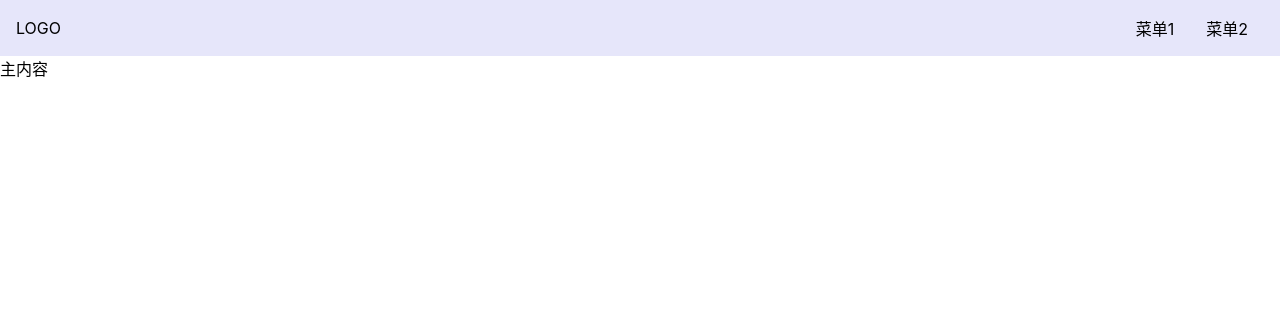
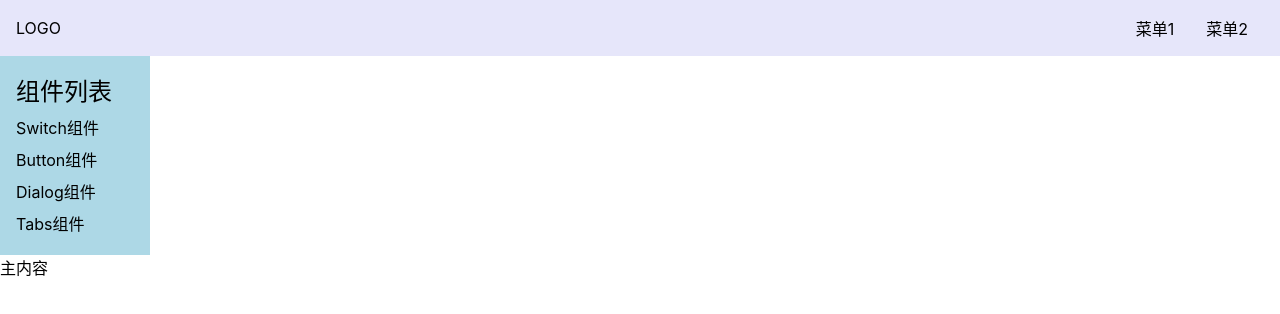
Before and after one commit to Eternal-could/Eternal-ui, a Vue app: page /#/doc in a window 1280 px wide. Shown: the top 314 px of the page. Built offline with nearby package versions, Linux system fonts and the light colour scheme.

Commit message:
完善aside切换逻辑

```diff
--- a/src/App.vue
+++ b/src/App.vue
@@ -9,7 +9,8 @@ import {provide, ref} from 'vue';
 export default {
   name: 'App',
   setup() {
-    const asideVisible = ref(false)
+    const width = document.documentElement.clientWidth
+    const asideVisible = ref(width <= 500 ? false : true)
     provide('asideVisible',asideVisible);
   }
 }
--- a/src/components/TopNav.vue
+++ b/src/components/TopNav.vue
@@ -1,11 +1,11 @@
 <template>
   <div class="topNav">
-    <div class="logo" @click="toggleAside">LOGO</div>
+    <div class="logo">LOGO</div>
     <ul class="menu">
       <li>菜单1</li>
       <li>菜单2</li>
     </ul>
-    <span class="toggleAside"></span>
+    <span @click="toggleAside" class="toggleAside"></span>
   </div>
 </template>
 
--- a/src/views/Doc.vue
+++ b/src/views/Doc.vue
@@ -42,10 +42,7 @@ export default {
 aside {
   background: lightblue;
   width: 150px;
-  position: fixed;
-  top: 0;
-  left: 0;
-  padding: 70px 16px 16px;
+  padding: 16px;
 
   > h2 {
     margin-bottom: 4px;
@@ -56,5 +53,11 @@ aside {
       padding: 4px 0;
     }
   }
+  @media (max-width: 500px) {
+    position: fixed;
+    top: 0;
+    left: 0;
+    padding-top: 70px;
+  }
 }
 </style>
```
